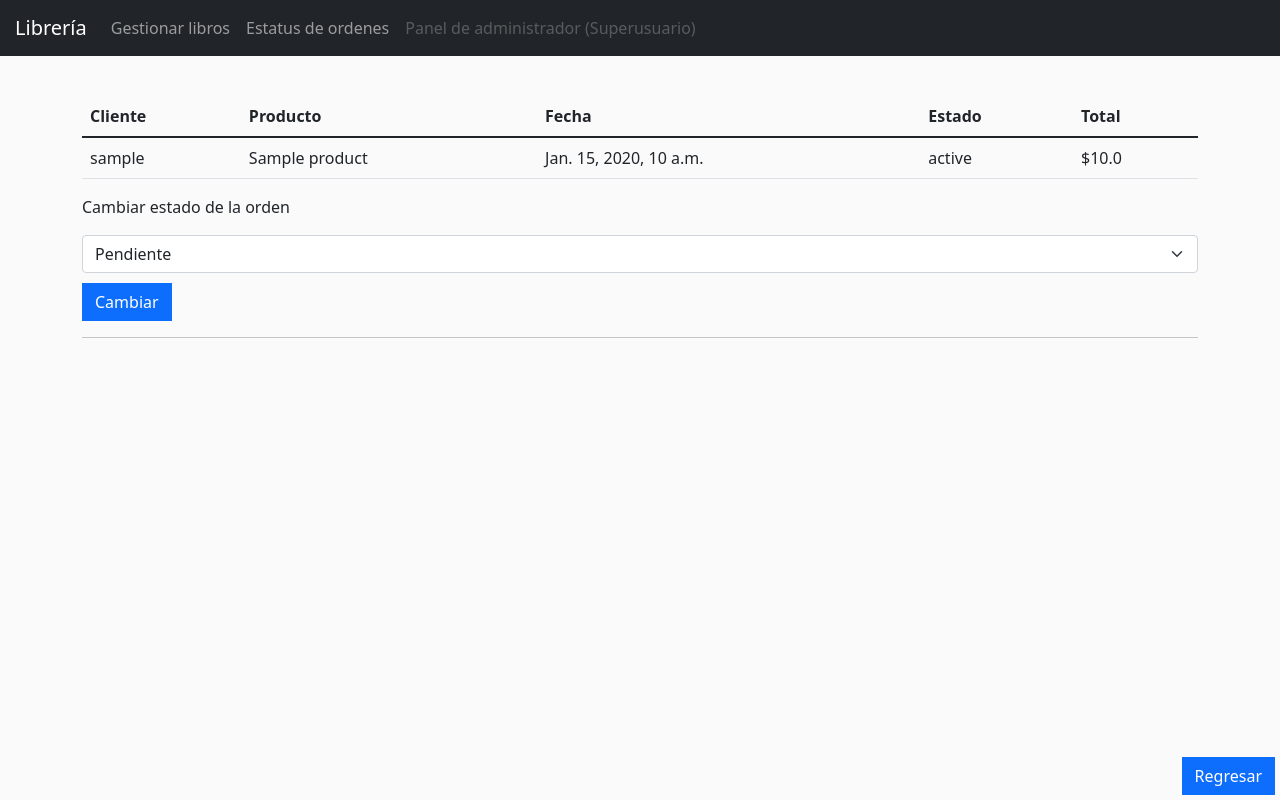
After one commit to PucheKrunch/santiagolib, a Django app: page /status/ in a window 1280 px wide. The commit adds this page. Run offline with Django 3.2, Linux system fonts and the light colour scheme; a user stored in the database is signed in; tables that the repository leaves empty hold one stand-in row (values such as "Sample post").

Commit message:
Control de estado de las ordenes

```diff
--- a/store/webstore/models.py
+++ b/store/webstore/models.py
@@ -37,6 +37,7 @@ class Order(models.Model):
     client = models.ForeignKey(User, on_delete=models.SET_NULL, null=True, blank=True)
     date_ordered = models.DateTimeField(auto_now_add=True)
     status = models.CharField(max_length=50, null=True, blank=True)
+    publisher = models.CharField(max_length=50, null=True, blank=True)
     shiping = models.CharField(max_length=50, null=True)
     paying = models.CharField(max_length=50, null=True)
     address = models.CharField(max_length=200, null=True)
--- a/store/webstore/templates/apanel.html
+++ b/store/webstore/templates/apanel.html
@@ -27,6 +27,12 @@
 
         <div class="collapse navbar-collapse" id="navbarSupportedContent">
             <ul class="navbar-nav mr-auto">
+                <li class="nav-item">
+                    <a class="nav-link" href="/apanel">Gestionar libros</a>
+                </li>
+                <li class="nav-item">
+                    <a class="nav-link" href="/status">Estatus de ordenes</a>
+                </li>
                 <li class="nav-item">
                     <a class="nav-link disabled" href="#">Panel de administrador ({{ role }})</a>
                 </li>
--- a/store/webstore/templates/base.html
+++ b/store/webstore/templates/base.html
@@ -32,6 +32,9 @@
                 </li>
                 <li class="nav-item">
                     <a class="nav-link" href="/myorders/{{ request.user.id }}">Mis compras</a>
+                </li>
+                <li class="nav-item">
+                    <a class="nav-link" href="/best">El más vendido</a>
                 </li>
             </ul>
 
--- a/store/webstore/templates/checkout.html
+++ b/store/webstore/templates/checkout.html
@@ -30,6 +30,12 @@
             </select>
         </div>
         <div class="form-group">
+            <h4>Editorial</h4>
+            <select class="form-select" name="publisher" value="{{ publisher }}">
+                <option value="{{product.publisher}}">{{product.publisher}}</option>
+            </select>
+        </div>
+        <div class="form-group">
             <h4>Método de pago</h4>
             <select class="form-select" name="paying" value="{{ paying }}">
                 <option value="Paypal">Paypal</option>
--- /dev/null
+++ b/store/webstore/templates/status.html
@@ -0,0 +1,100 @@
+{% load static %}
+
+<!doctype html>
+<html lang="es">
+<head>
+    <!-- Required meta tags -->
+    <meta charset="utf-8">
+    <meta name="viewport" content="width=device-width, initial-scale=1">
+
+    <!-- Bootstrap CSS -->
+    <!-- CSS only -->
+    <link href="https://cdn.jsdelivr.net/npm/bootstrap@5.1.3/dist/css/bootstrap.min.css" rel="stylesheet" integrity="sha384-1BmE4kWBq78iYhFldvKuhfTAU6auU8tT94WrHftjDbrCEXSU1oBoqyl2QvZ6jIW3" crossorigin="anonymous">
+
+    <link rel="stylesheet" type="text/css" href="{% static '/main.css' %}">
+
+    <title>Tienda de libros</title>
+
+</head>
+<body>
+    <br>
+    <br>
+    <nav class="navbar navbar-expand-lg navbar-dark bg-dark fixed-top">
+        <a class="navbar-brand" style="margin-left: 15px;">Librería</a>
+        <button class="navbar-toggler" type="button" data-toggle="collapse" data-target="#navbarSupportedContent" aria-controls="navbarSupportedContent" aria-expanded="false" aria-label="Toggle navigation">
+            <span class="navbar-toggler-icon"></span>
+        </button>
+
+        <div class="collapse navbar-collapse" id="navbarSupportedContent">
+            <ul class="navbar-nav mr-auto">
+                <li class="nav-item">
+                    <a class="nav-link" href="/apanel">Gestionar libros</a>
+                </li>
+                <li class="nav-item">
+                    <a class="nav-link" href="/status">Estatus de ordenes</a>
+                </li>
+                <li class="nav-item">
+                    <a class="nav-link disabled" href="#">Panel de administrador ({{ role }})</a>
+                </li>
+            </ul>
+        </div>
+    </nav>
+
+    <br>
+    <br>
+    <div class="container">
+        {% for order in orders %}
+        <table class="table">
+            <thead>
+                <tr>
+                    <th scope="col">Cliente</th>
+                    <th scope="col">Producto</th>
+                    <th scope="col">Fecha</th>
+                    <th scope="col">Estado</th>
+                    <th scope="col">Total</th>
+                </tr>
+            </thead>
+            <tbody>
+                    <tr>
+                        <td>{{order.client}}</td>
+                        <td>{{order.item}}</td>
+                        <td>{{order.date_ordered}}</td>
+                        <td>{{order.status}}</td>
+                        <td>${{order.total}}</td>
+                    </tr>
+            </tbody>
+        </table>
+        <form action="{% url 'update_status' %}" method="POST">
+            {% csrf_token %}
+            <div class="form-group">
+                <input type="hidden" value="{{ order.id }}" name="id">
+                <p>Cambiar estado de la orden</p>
+                <select class="form-select" name="status" value="{{ order.status }}">
+                    <option value="Pendiente">Pendiente</option>
+                    <option value="En proceso">En proceso</option>
+                    <option value="Enviado">Enviado</option>
+                    <option value="Entregado">Entregado</option>
+                </select>
+                <button type="submit" class="btn btn-primary" style="margin-top: 10px;">Cambiar</button>
+            </div>
+        </form>
+        <hr>
+        {% endfor %}
+    </div>
+
+    <style>
+        .admin-panel{
+            position: fixed;
+            bottom: 0;
+            right: 0;
+            margin-right: 5px;
+            margin-bottom: 5px;
+        }
+    </style>
+    <div class="admin-panel">
+        <a href="{% url 'home' %}" class="btn btn-primary">Regresar</a>
+    </div>
+
+    <script src="https://cdn.jsdelivr.net/npm/bootstrap@5.0.1/dist/js/bootstrap.bundle.min.js" integrity="sha384-gtEjrD/SeCtmISkJkNUaaKMoLD0//ElJ19smozuHV6z3Iehds+3Ulb9Bn9Plx0x4" crossorigin="anonymous"></script>
+</body>
+</html>
--- a/store/webstore/urls.py
+++ b/store/webstore/urls.py
@@ -17,4 +17,7 @@ urlpatterns = [
     path('checkout/<str:pk>',views.checkout, name='checkout'),
     path('payment/',views.payment, name='payment'),
     path('thanks/',views.thanks, name='thanks'),
+    path('best/',views.best, name='best'),
+    path('status/',views.status, name='status'),
+    path('ustatus/',views.update_status, name='update_status'),
 ]
--- a/store/webstore/views.py
+++ b/store/webstore/views.py
@@ -200,7 +200,7 @@ def payment(request):
         form = OrderForm(request.POST or None)
         product = Product.objects.get(pk=request.POST['item'])
         if form.is_valid():
-            if int(request.POST['quantity']) > int(product.quantity):
+            if int(request.POST['quantity']) > int(product.quantity) and int(product.quantity) > 0:
                 first_order = int(product.quantity)
                 second_order = int(request.POST['quantity']) - int(product.quantity)
                 if request.POST['shiping'] == "DHL":
@@ -216,6 +216,7 @@ def payment(request):
                     client = request.user,
                     item = product,
                     status = "En proceso",
+                    publisher = request.POST['publisher'],
                     shiping = request.POST['shiping'],
                     paying = request.POST['paying'],
                     address = request.POST['address'],
@@ -226,11 +227,31 @@ def payment(request):
                     client = request.user,
                     item = product,
                     status = "Pendiente",
+                    publisher = request.POST['publisher'],
                     shiping = request.POST['shiping'],
                     paying = request.POST['paying'],
                     address = request.POST['address'],
                     total = second_order_total,
                     quantity = second_order,
+                )
+            elif int(request.POST['quantity']) < int(product.quantity):
+                if request.POST['shiping'] == "DHL":
+                    total = int(product.price) * int(request.POST['quantity']) + 150
+                else:
+                    total = int(product.price) * int(request.POST['quantity']) + 500
+                product.quantity = int(product.quantity) - int(request.POST['quantity'])
+                product.selled = int(product.selled) + int(request.POST['quantity'])
+                product.save()
+                Order.objects.create(
+                    client = request.user,
+                    item = product,
+                    status = "En proceso",
+                    publisher = request.POST['publisher'],
+                    shiping = request.POST['shiping'],
+                    paying = request.POST['paying'],
+                    address = request.POST['address'],
+                    total = total,
+                    quantity = request.POST['quantity'],
                 )
             else:
                 if request.POST['shiping'] == "DHL":
@@ -243,7 +264,8 @@ def payment(request):
                 Order.objects.create(
                     client = request.user,
                     item = product,
-                    status = "En proceso",
+                    status = "Pendiente",
+                    publisher = request.POST['publisher'],
                     shiping = request.POST['shiping'],
                     paying = request.POST['paying'],
                     address = request.POST['address'],
@@ -266,3 +288,26 @@ def payment(request):
                 'product':product,
             })
     return redirect('thanks')
+
+
+def best(request):
+    product = Product.objects.order_by('selled')
+    product = list(product)[-1]
+    return render(request,'best.html',{'product':product})
+
+@login_required(login_url='login')
+def status(request):
+    if request.user.is_superuser:
+        orders = Order.objects.all().exclude(status="Entregado")
+        role = "Superusuario"
+    else:
+        role = Client.objects.get(user=User.objects.get(pk=request.user.id)).publisher
+        orders = Order.objects.filter(publisher=role).exclude(status="Entregado")
+    return render(request,'status.html',{'orders':orders,'role':role})
+
+@login_required(login_url='login')
+def update_status(request):
+    order = Order.objects.get(pk=request.POST['id'])
+    order.status = str(request.POST['status'])
+    order.save()
+    return redirect('status')
```
Also changed, not shown: store/webstore/templates/best.html (added, +22 -0 lines), store/webstore/migrations/0020_order_publisher.py (added), 1 other file.
